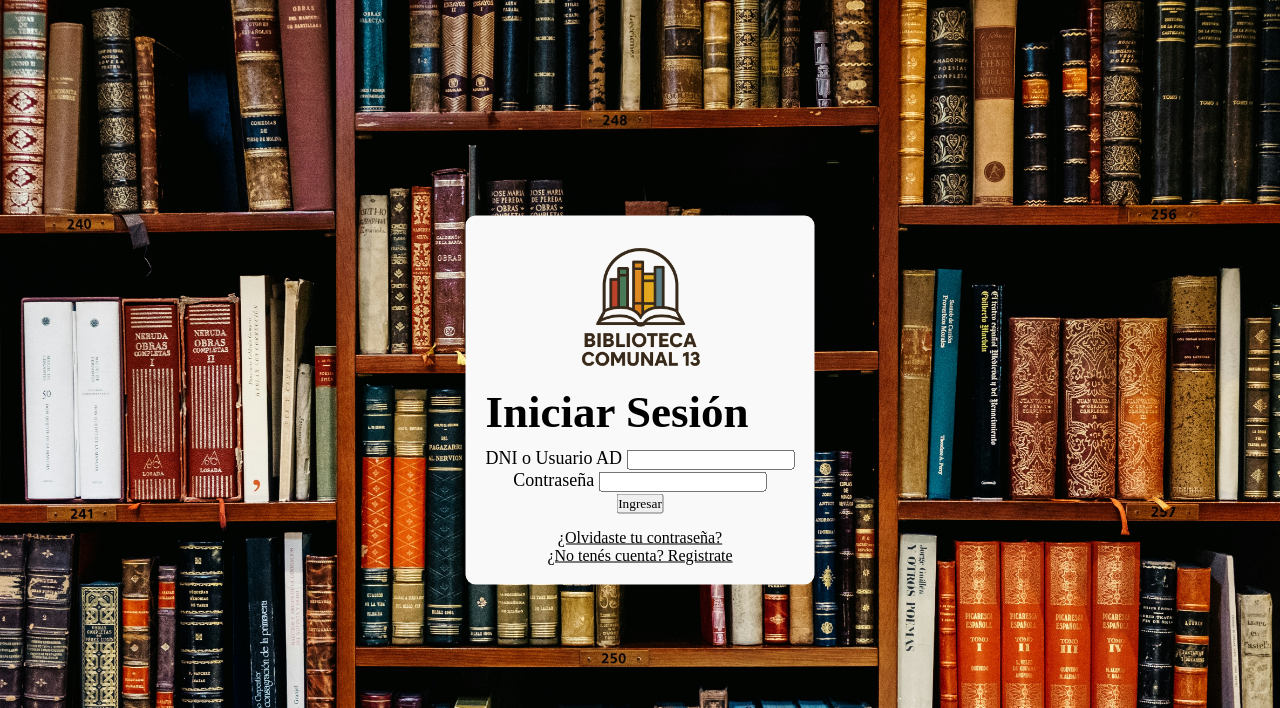
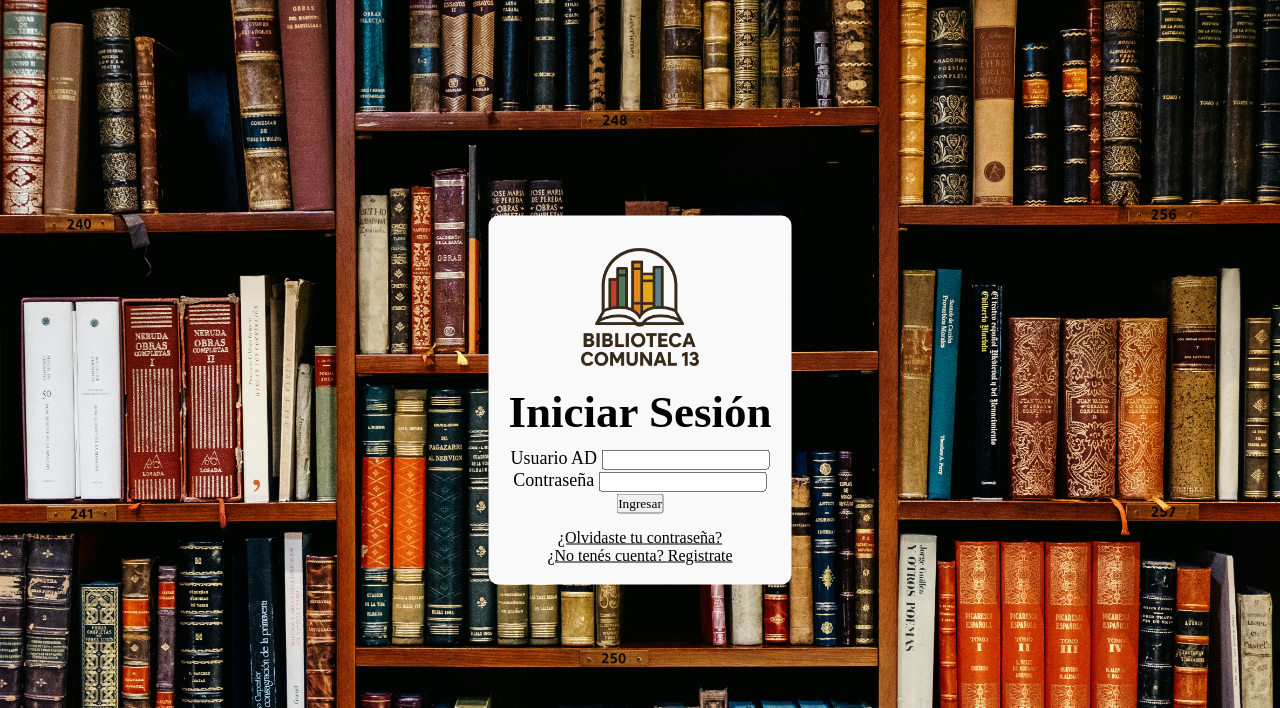
Before and after one commit to GastonArielPerrone/TP_Parcial_Desarrollo_de_Sistema_en_la_Nube, a Django app: page / in a window 1280 px wide. Shown: the top 708 px of the page. Run offline with Django 5.2, Linux system fonts and the light colour scheme; some web fonts are replaced.

Commit message:
Label in the user login is corrected.

```diff
--- a/Biblioteca_Comunal13/templates/index.html
+++ b/Biblioteca_Comunal13/templates/index.html
@@ -17,7 +17,7 @@
 
         <form class="align__center" method="post" action="{% url 'index' %}">
             {% csrf_token %}
-            <label for="dni" class="bona-nova-sc-regular">DNI o Usuario AD</label>
+            <label for="dni" class="bona-nova-sc-regular">Usuario AD</label>
             <input class="bona-nova-sc-regular" type="text" id="dni" name="dni" required><br>
 
             <label for="password" class="bona-nova-sc-regular">Contraseña</label>
```
